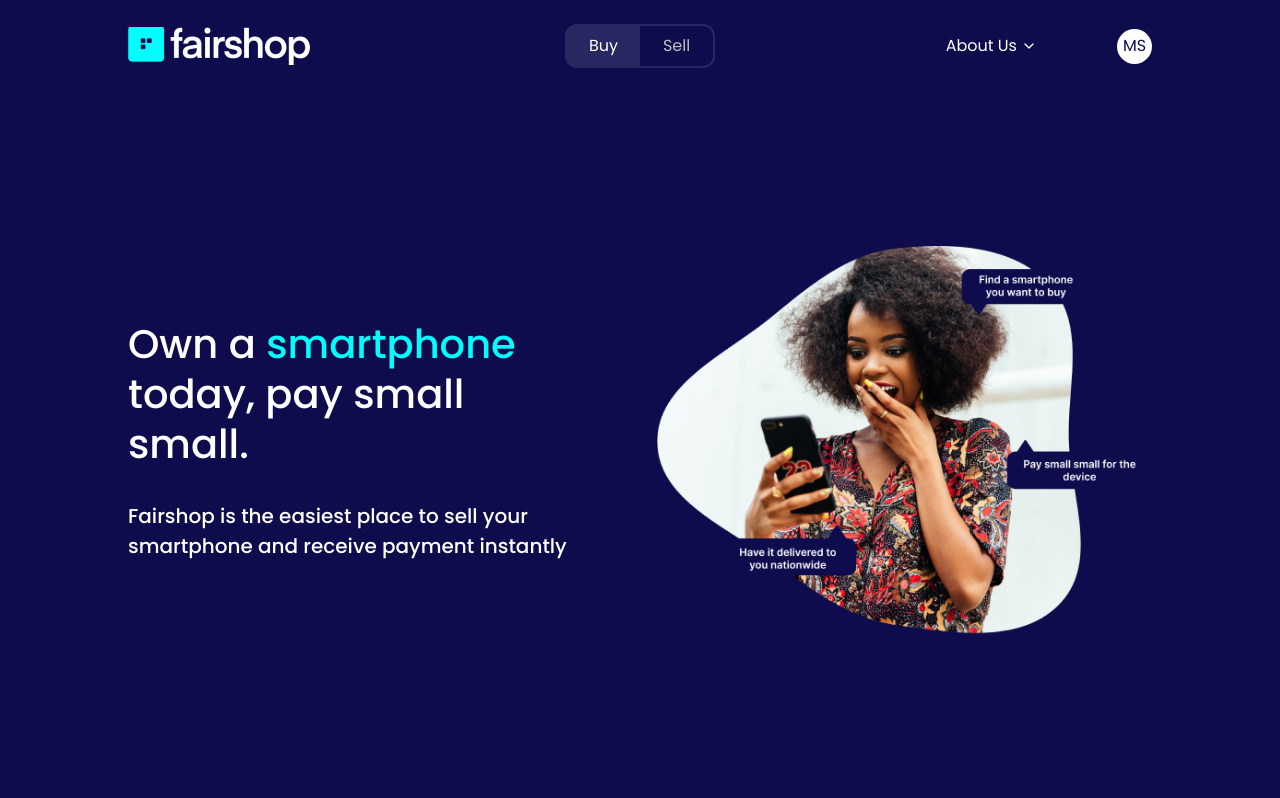
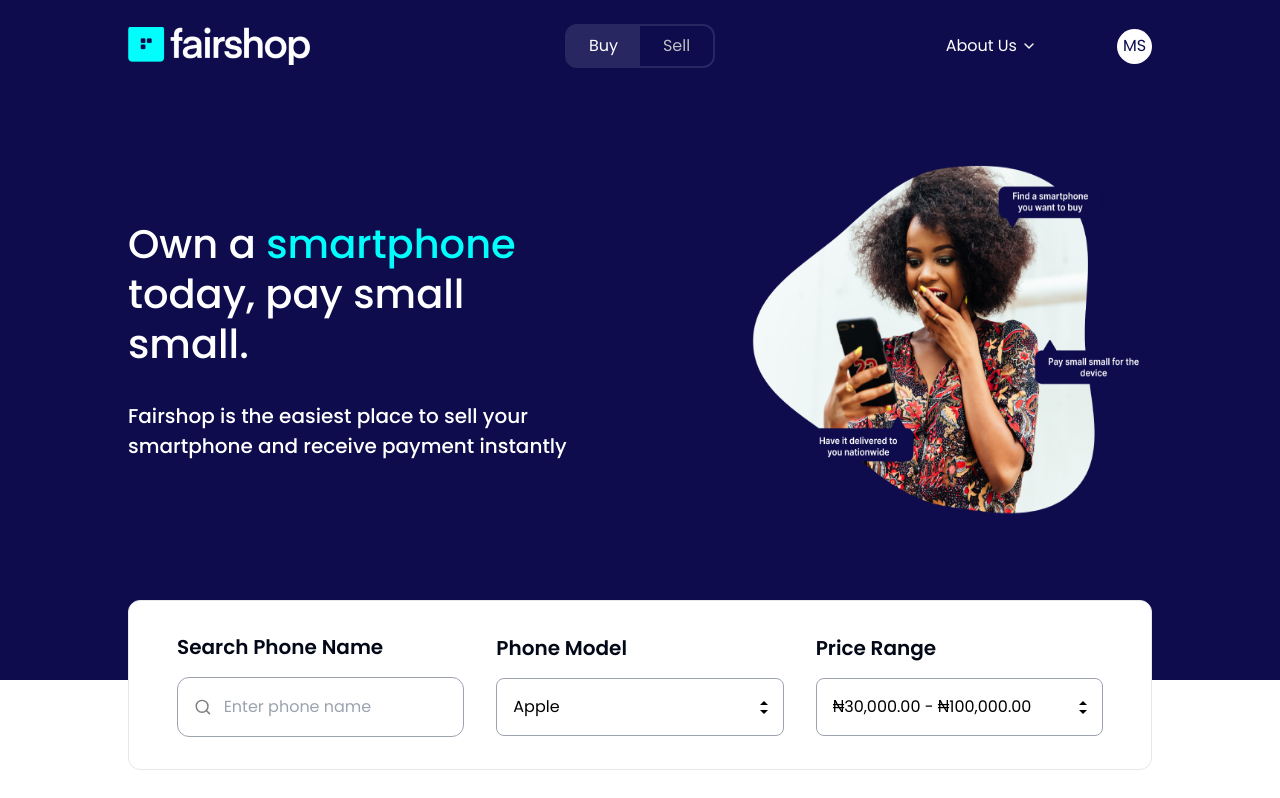
Before and after one commit to carissaayo/fs-landingpage, a React (Vite) app: page / in a window 1280 px wide. Shown: the top 798 px of the page. Built offline with nearby package versions, Linux system fonts and the light colour scheme.

Commit message:
another new222

```diff
--- a/src/components/HomeComponents/BuyNav.jsx/BuyHero.jsx
+++ b/src/components/HomeComponents/BuyNav.jsx/BuyHero.jsx
@@ -2,8 +2,8 @@ import buyHeroImg from "../../../assets/images/hero-buy.png";
 
 const BuyHero = () => {
   return (
-    <section className=" w-full min-h-[700px] text-center md:text-left  px-12 md:px-32   bg-[#0E0C4D]  text-white relative poppins-regular md:mt-[-80px] py-10 pb-36 md:pb-10 ">
-      <div className="flex flex-col md:flex-row items-center justify-between w-full  gap-12 md:gap-8 md:h-screen">
+    <section className=" w-full min-h-[600px] text-center md:text-left  px-12 md:px-32   bg-[#0E0C4D]  text-white relative poppins-regular  pb-[80px] pt-[-80px] flex flex-col  gap-2 justify-center">
+      <div className="flex flex-col md:flex-row items-center justify-between w-full">
         <div className="md:flex-1 ">
           <h2 className="text-white poppins-medium text-3xl   md:text-[40px]  leading-[50px] mb-8   md:w-[90%]">
             Own a <span className="text-[#00FFFC]">smartphone</span> today, pay
@@ -18,7 +18,7 @@ const BuyHero = () => {
           <img
             src={buyHeroImg}
             alt=""
-            className="md:min-w-[300px] md:min-h-[300px] max-h-[400px] md:max-h-[500px]  "
+            className="w-[300px] h-[250px] lg:w-[400px] lg:h-[350px]  "
           />
         </div>
       </div>
--- a/src/components/HomeComponents/HeroComponents/Hero.jsx
+++ b/src/components/HomeComponents/HeroComponents/Hero.jsx
@@ -4,15 +4,14 @@ import heroImg from "../../../assets/images/hero.png";
 const Hero = () => {
   return (
     <section
-      className="  w-full min-h-[700px] text-center md:text-left  px-12 md:px-32   bg-[#0E0C4D]  text-white relative poppins-regular  py-10 pb-36 md:pb-10
+      className="  w-full min-h-[600px] text-center md:text-left  px-12 md:px-32   bg-[#0E0C4D]  text-white relative poppins-regular  py-10 pb-36 md:pb-10 flex flex-col  gap-2 justify-center
   "
     >
-      <div className="flex flex-col md:h-screen gap-2 justify-center ">
-        <div className="flex flex-col md:flex-row items-center justify-between w-full  gap-12 md:gap-8 md:min-h-[700px] ">
+      <div className="flex flex-col md:flex-row items-center justify-between w-full   ">
         <div className="md:flex-1">
           <h2 className="text-white poppins-medium text-3xl   md:text-[40px]  leading-[50px] mb-8   md:w-[90%] ">
-              Sell your <span className="text-[#00FFFC]">smartphone</span>{" "}
-              faster and conveniently
+            Sell your <span className="text-[#00FFFC]">smartphone</span> faster
+            and conveniently
           </h2>
           <p className="poppins-medium md:text-[20px] md:w-[90%]">
             Fairshop is the easiest place to sell your smartphone and receive
@@ -23,7 +22,7 @@ const Hero = () => {
           <img
             src={heroImg}
             alt=""
-              className="md:min-w-[300px] md:min-h-[300px] max-h-[400px] md:max-h-[500px] "
+            className="w-[300px] h-[250px] lg:w-[400px] lg:h-[350px] "
           />
         </div>
       </div>
@@ -35,7 +34,6 @@ const Hero = () => {
           </a>
         </Button>
       </div>
-      </div>
     </section>
   );
 };
--- a/src/components/HomeComponents/SellComponents/SellForm.jsx
+++ b/src/components/HomeComponents/SellComponents/SellForm.jsx
@@ -4,7 +4,7 @@ import { Label } from "../../ui/label";
 
 const SellForm = () => {
   return (
-    <div className="bg-white w-full  border border-gray-200 rounded-xl  min-h-[150px] flex flex-col md:flex-row items-center justify-center md:justify-start px-8 py-8 pt-2  z-10 gap-8 md:gap-0 mt-[-80px] mb-[40px]">
+    <div className="bg-white w-full  border border-gray-200 rounded-xl  min-h-[150px] flex flex-col md:flex-row items-center justify-center md:justify-start px-8 py-8   z-10 gap-8 md:gap-0 mt-[-80px] mb-[40px]">
       <div className="w-full md:flex-1 px-4  flex flex-col justify-start gap-4 ">
         <Label className="poppins-semibold text-xl ">Search Phone Name</Label>
         <div className="flex items-center gap-3   border md:border-b border-gray-400 py-4 md:py-2 px-4 rounded-xl h-[60px]">
```
Lines whose indentation alone changed are shown as unchanged.
